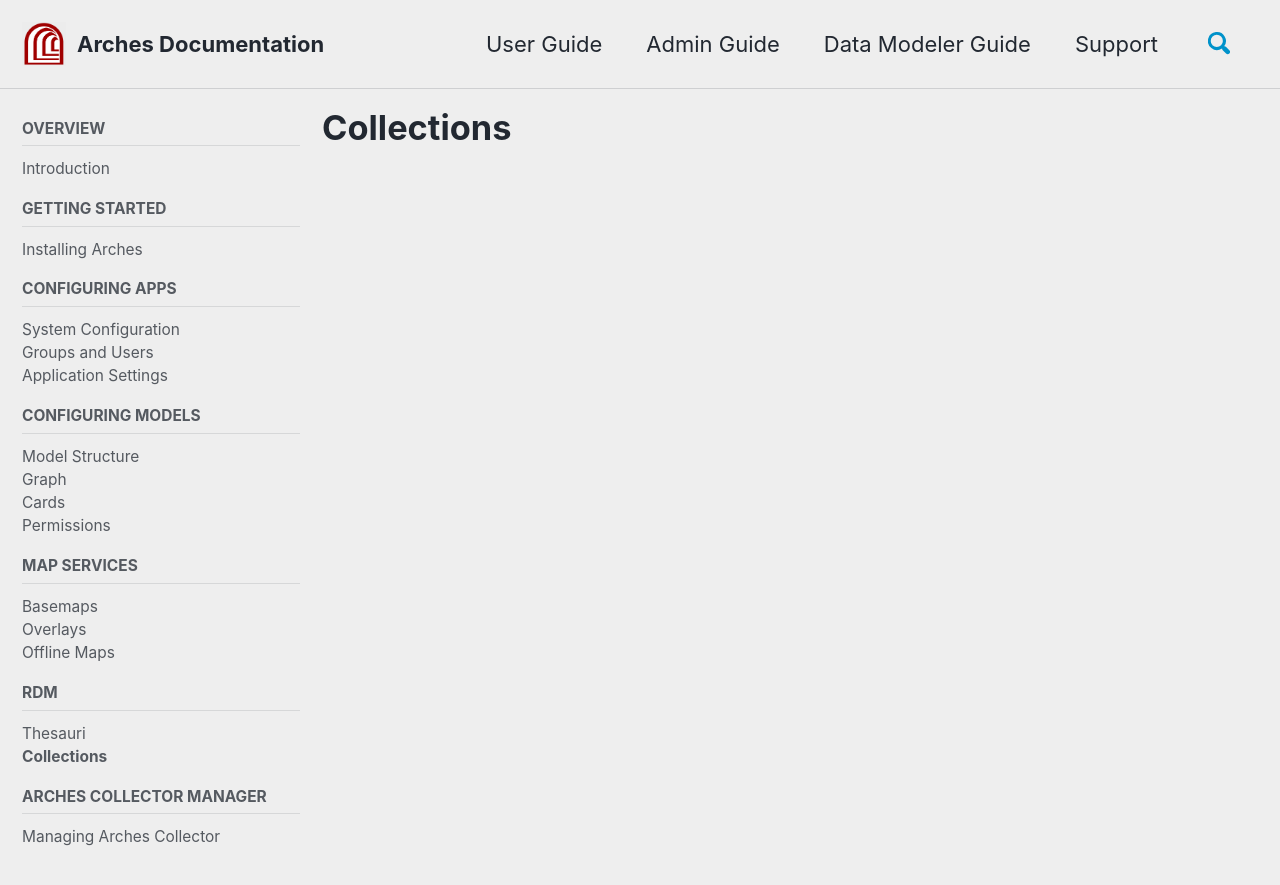
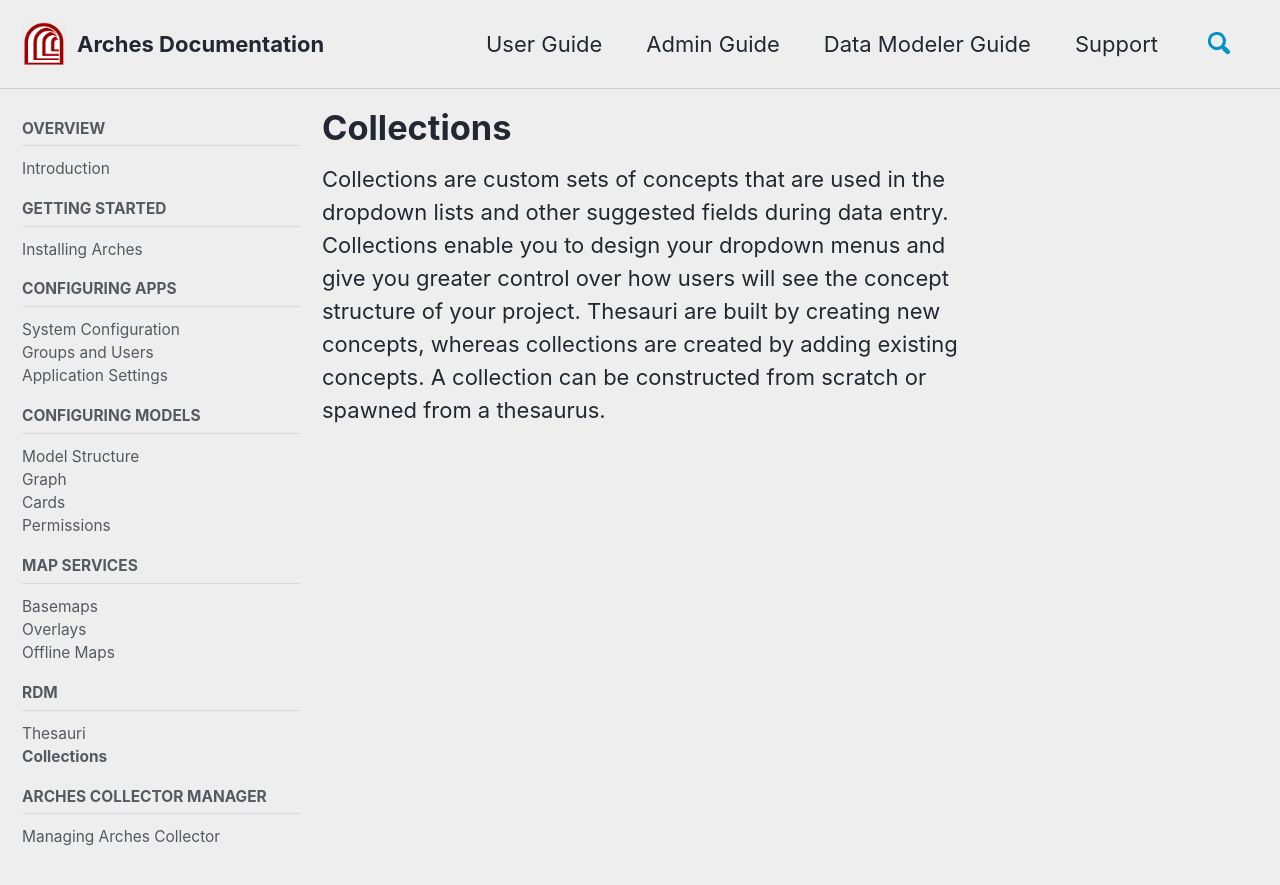
Before and after one commit to fargeo/archesguides, a Jekyll site: the page built from _pages/collections.md, in a window 1280 px wide and 900 px high. Shown: the top 885 px of the window. Built offline with Jekyll 4.4.1, drawn with Linux system fonts in a browser that asks for light colours; cached includes are drawn as plain includes; nearby versions of some CDN libraries; comment, search, counter and statistics services are not loaded; a style sheet for code colours, icons or effects is not loaded.

Commit message:
RDM
content for admin rdm page

```diff
--- a/_pages/collections.md
+++ b/_pages/collections.md
@@ -11,3 +11,4 @@
     values:
       author_profile: false
 ---
+Collections are custom sets of concepts that are used in the dropdown lists and other suggested fields during data entry. Collections enable you to design your dropdown menus and give you greater control over how users will see the concept structure of your project. Thesauri are built by creating new concepts, whereas collections are created by adding existing concepts. A collection can be constructed from scratch or spawned from a thesaurus.
```
Also changed, not shown: _pages/basemaps.md (+1 -0 lines), _pages/thesauri.md (+5 -1 lines), assets/images/thesaurusView.PNG (added).
